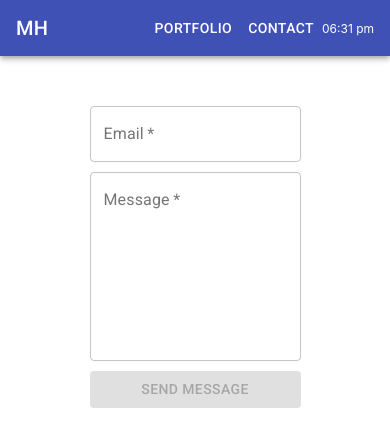
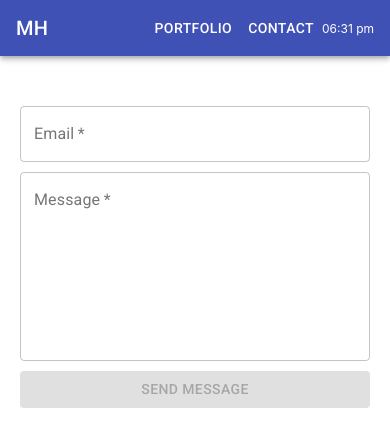
Before and after one commit to mikehohne/mikehohne.github.io, a React (Create React App) app: page /contact in a window 390 px wide. Shown: the top 446 px of the page. Built offline with nearby package versions, Linux system fonts and the light colour scheme; what messaging-api-telegram would draw is missing.

Commit message:
responsiveness

```diff
--- a/src/pages/Contact/Contact.jsx
+++ b/src/pages/Contact/Contact.jsx
@@ -3,8 +3,14 @@ import { TextField, Button } from '@material-ui/core';
 import { makeStyles } from '@material-ui/styles';
 
 const useStyles = makeStyles(theme => ({
+  form: {
+    minWidth: '350px'
+  },
   root: {
     marginTop: '10px'
+  },
+  inputContainer: {
+    width: '100%'
   },
   buttonContainer: {
     textAlign: '100%'
@@ -55,9 +61,10 @@ const Contact = props => {
 
   return (
     <div>
-      <form ref={form}>
+      <form className={classes.form} ref={form}>
         <div className={classes.root}>
           <TextField
+            className={classes.inputContainer}
             name='email'
             autoComplete='off'
             value={formValues.email}
@@ -69,6 +76,7 @@ const Contact = props => {
         </div>
         <div className={classes.root}>
           <TextField
+            className={classes.inputContainer}
             name='message'
             value={formValues.message}
             label='Message'
```
